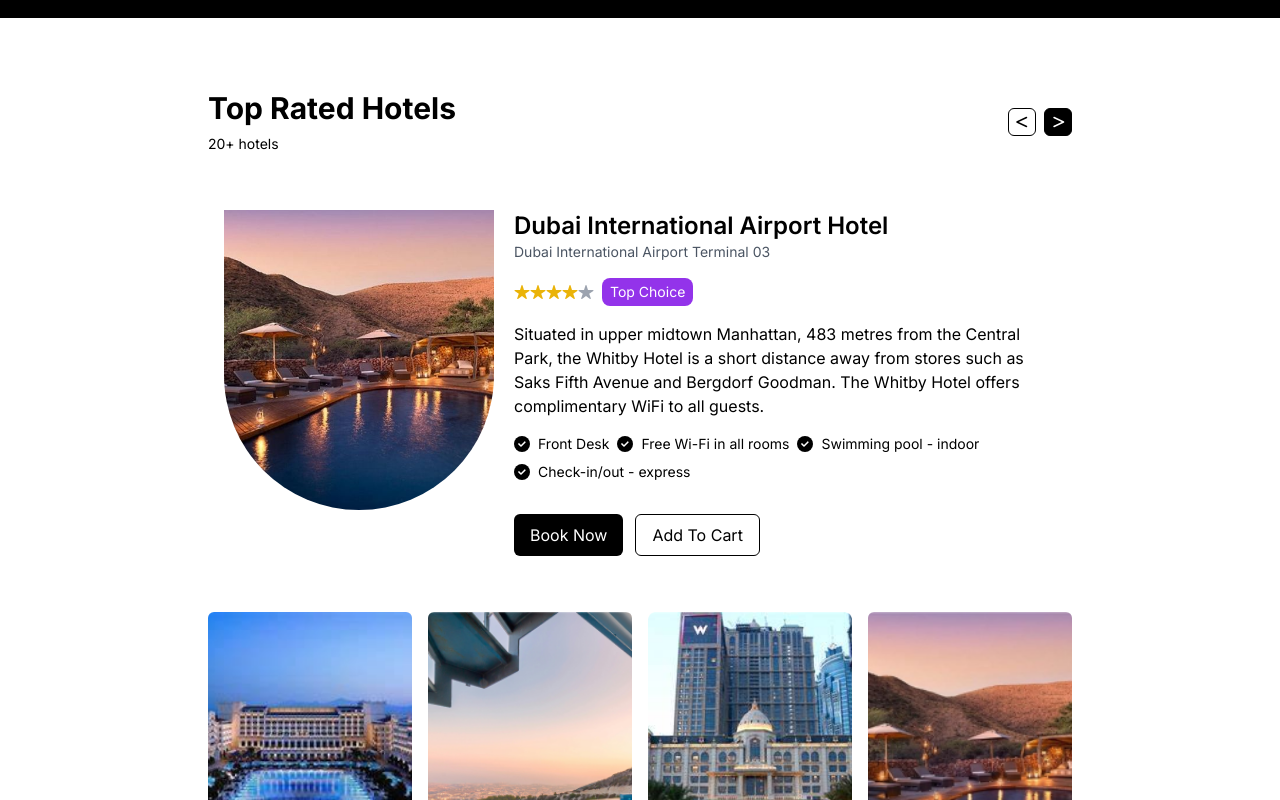
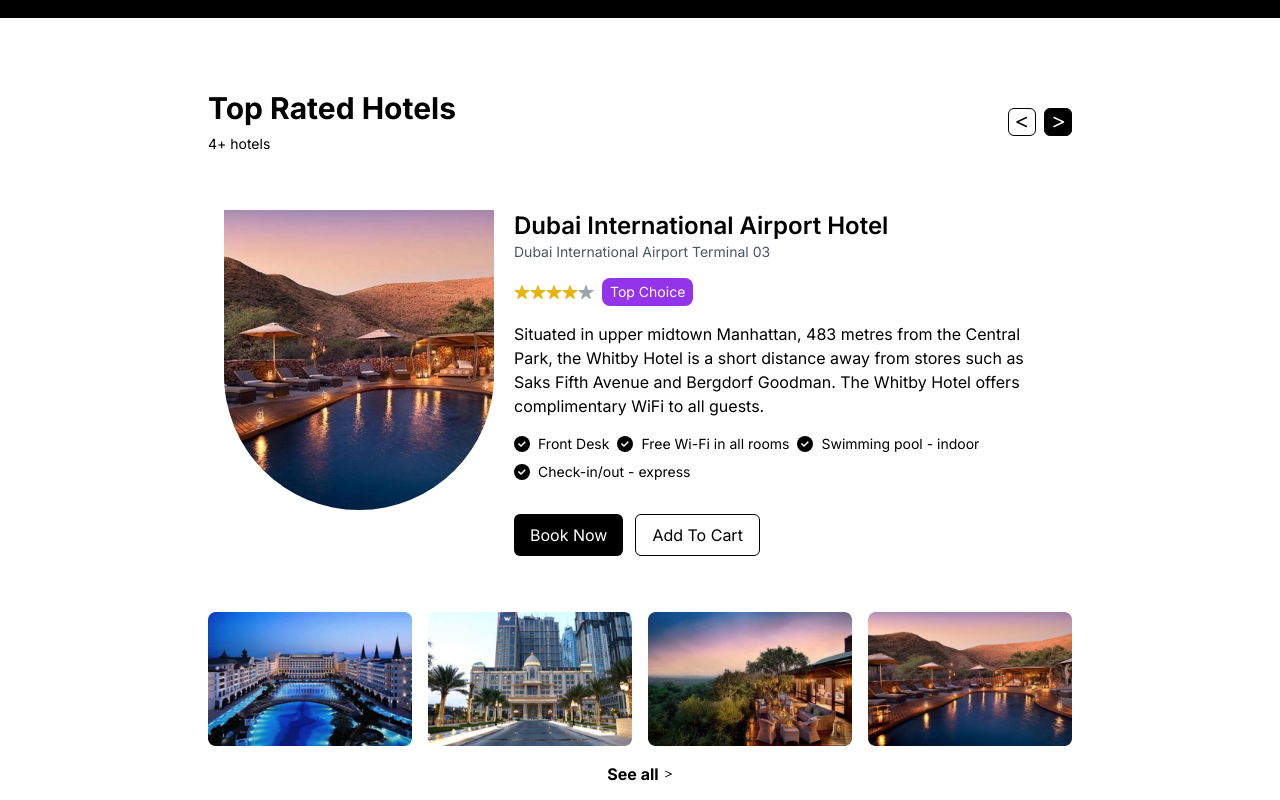
Before and after one commit to smalik21/Luxury_Hotel, a Next.js app: page /explore in a window 1280 px wide. Shown: the part 3680-4480 px from the top of the page. Built offline with nearby package versions, Linux system fonts and the light colour scheme.

Commit message:
carousel

```diff
--- a/src/components/explore/TopRatedHotels.jsx
+++ b/src/components/explore/TopRatedHotels.jsx
@@ -1,24 +1,115 @@
-import React from 'react';
+"use client";
+
+import React, { useState } from 'react';
 import { PiLessThanBold, PiGreaterThanBold } from "react-icons/pi";
 import { IoStar } from "react-icons/io5";
 import { FaCheck } from "react-icons/fa";
 
+const hotels = [
+  {
+    id: 1,
+    name: "Dubai International Airport Hotel",
+    location: "Dubai International Airport Terminal 03",
+    rating: 4,
+    description: "Situated in upper midtown Manhattan, 483 metres from the Central Park, the Whitby Hotel is a short distance away from stores such as Saks Fifth Avenue and Bergdorf Goodman. The Whitby Hotel offers complimentary WiFi to all guests.",
+    features: [
+      "Front Desk",
+      "Free Wi-Fi in all rooms",
+      "Swimming pool - indoor",
+      "Check-in/out - express"
+    ],
+    image: "./top-hotel.jpeg",
+    img1: "y1.png",
+    img2: "y2.png",
+    img3: "y3.png",
+    img4: "y4.png",
+  },
+  {
+    id: 2,
+    name: "New York Grand Hotel",
+    location: "New York, USA",
+    rating: 5,
+    description: "Luxury hotel located in the heart of New York City, offering stunning views of Central Park and impeccable service. Ideal for business and leisure travelers alike.",
+    features: [
+      "24-hour room service",
+      "Fitness center",
+      "Spa facilities",
+      "Business center"
+    ],
+    image: "./top-hotel.jpeg",
+    img1: "y1.png",
+    img2: "y2.png",
+    img3: "y3.png",
+    img4: "y4.png",
+  },
+  {
+    id: 3,
+    name: "London Skyline Resort",
+    location: "London, UK",
+    rating: 4,
+    description: "Experience the charm of London with a stay at our resort, offering luxurious rooms, fine dining, and easy access to iconic landmarks like the Big Ben and Buckingham Palace.",
+    features: [
+      "Rooftop bar",
+      "Concierge service",
+      "Event spaces",
+      "Valet parking"
+    ],
+    image: "./top-hotel.jpeg",
+    img1: "y5.png",
+    img2: "y4.png",
+    img3: "y6.png",
+    img4: "y2.png",
+  },
+  {
+    id: 4,
+    name: "Paris Eiffel Tower Hotel",
+    location: "Paris, France",
+    rating: 4,
+    description: "Enjoy breathtaking views of the Eiffel Tower from our elegant hotel rooms. Discover French cuisine at our onsite restaurant and explore Parisian culture nearby.",
+    features: [
+      "Eiffel Tower view rooms",
+      "Fine dining restaurant",
+      "Spa and wellness center",
+      "Airport shuttle service"
+    ],
+    image: "./top-hotel.jpeg",
+    img1: "y4.png",
+    img2: "y2.png",
+    img3: "y3.png",
+    img4: "y6.png",
+  }
+];
+
 const TopRatedHotels = () => {
+  const [currentIndex, setCurrentIndex] = useState(0);
+
+  const handlePrevClick = () => {
+    setCurrentIndex((prevIndex) => (prevIndex - 1 + hotels.length) % hotels.length);
+  };
+
+  const handleNextClick = () => {
+    setCurrentIndex((prevIndex) => (prevIndex + 1) % hotels.length);
+  };
+
+  const getVisibleHotel = () => {
+    return hotels[currentIndex];
+  };
+
   return (
     <div className="w-full p-4">
       <div className="w-full max-w-4xl mx-auto p-4">
         <div className="flex flex-col md:flex-row justify-between items-center mb-4">
           <div className="flex flex-col justify-center mb-4 md:mb-0">
             <h1 className="text-3xl text-black font-bold">Top Rated Hotels</h1>
-            <p className="text-black mt-2 text-sm">20+ hotels</p>
+            <p className="text-black mt-2 text-sm">{hotels.length}+ hotels</p>
           </div>
           <div className="flex gap-2 items-center justify-center">
-            <button aria-label="Previous">
+            <button aria-label="Previous" onClick={handlePrevClick}>
               <div className="bg-white text-black  w-7 h-7 flex items-center justify-center border border-black rounded-md hover:bg-gray-200 transition">
                 <PiLessThanBold />
               </div>
             </button>
-            <button aria-label="Next">
+            <button aria-label="Next" onClick={handleNextClick}>
               <div className="bg-black text-white border border-black w-7 h-7 flex items-center justify-center rounded-md hover:bg-gray-700 transition">
                 <PiGreaterThanBold />
               </div>
@@ -28,42 +119,33 @@
 
         <div className="flex flex-col md:flex-row w-full gap-5  mt-10 p-4 rounded-md">
           <div className="flex-shrink-0 w-[270px] h-[250px]">
-            <img src="./top-hotel.jpeg" alt="top hotel" className=" h-[300px] rounded-b-full object-cover md:w-auto" />
+            <img src={getVisibleHotel().image} alt="top hotel" className=" h-[300px] rounded-b-full object-cover md:w-auto" />
           </div>
 
           <div className="flex flex-col justify-center gap-4">
             <div>
-              <h1 className="text-2xl font-semibold text-black">Dubai International Airport Hotel</h1>
-              <p className="text-sm text-gray-600">Dubai International Airport Terminal 03</p>
+              <h1 className="text-2xl font-semibold text-black">{getVisibleHotel().name}</h1>
+              <p className="text-sm text-gray-600">{getVisibleHotel().location}</p>
             </div>
             <div className="flex items-center gap-2">
               <div className="flex items-center">
-                <IoStar className="text-yellow-500" />
-                <IoStar className="text-yellow-500" />
-                <IoStar className="text-yellow-500" />
-                <IoStar className="text-yellow-500" />
-                <IoStar className="text-gray-400" />
+                {[...Array(getVisibleHotel().rating)].map((_, index) => (
+                  <IoStar key={index} className="text-yellow-500" />
+                ))}
+                {[...Array(5 - getVisibleHotel().rating)].map((_, index) => (
+                  <IoStar key={index + getVisibleHotel().rating} className="text-gray-400" />
+                ))}
               </div>
               <span className="bg-purple-600 text-white px-2 py-1 rounded-lg text-sm">Top Choice</span>
             </div>
-            <p className="text-base text-black">Situated in upper midtown Manhattan, 483 metres from the Central Park, the Whitby Hotel is a short distance away from stores such as Saks Fifth Avenue and Bergdorf Goodman. The Whitby Hotel offers complimentary WiFi to all guests.</p>
+            <p className="text-base text-black">{getVisibleHotel().description}</p>
             <div className="flex flex-wrap gap-2">
-              <div className="flex items-center gap-2">
-                <FaCheck className="text-white bg-black rounded-full p-1" />
-                <span className="text-sm">Front Desk</span>
-              </div>
-              <div className="flex items-center gap-2">
-                <FaCheck className="text-white bg-black rounded-full p-1" />
-                <span className="text-sm">Free Wi-Fi in all rooms</span>
-              </div>
-              <div className="flex items-center gap-2">
-                <FaCheck className="text-white bg-black rounded-full p-1" />
-                <span className="text-sm">Swimming pool - indoor</span>
-              </div>
-              <div className="flex items-center gap-2">
-                <FaCheck className="text-white bg-black rounded-full p-1" />
-                <span className="text-sm">Check-in/out - express</span>
-              </div>
+              {getVisibleHotel().features.map((feature, index) => (
+                <div key={index} className="flex items-center gap-2">
+                  <FaCheck className="text-white bg-black rounded-full p-1" />
+                  <span className="text-sm">{feature}</span>
+                </div>
+              ))}
             </div>
             <div className="flex gap-3 mt-4">
               <button className="bg-black text-white px-4 py-2 rounded-md hover:bg-gray-800 transition">Book Now</button>
@@ -73,10 +155,9 @@
         </div>
 
         <div className="grid grid-cols-1 sm:grid-cols-2 md:grid-cols-4 gap-4 mt-10">
-          <img src="./Explore/Rectangle 5037.png" alt="Featured hotel 1" className="w-full h-full object-cover rounded-md" />
-          <img src="./Explore/Rectangle 5039.png" alt="Featured hotel 2" className="w-full h-full object-cover rounded-md" />
-          <img src="./Explore/Rectangle 5042.png" alt="Featured hotel 3" className="w-full h-full object-cover rounded-md" />
-          <img src="./Explore/Rectangle 5041.png" alt="Featured hotel 4" className="w-full h-full object-cover rounded-md" />
+          {[getVisibleHotel().img1, getVisibleHotel().img2, getVisibleHotel().img3, getVisibleHotel().img4].map((img, index) => (
+            <img key={index} src={img} alt={`Hotel ${getVisibleHotel().id} Image ${index + 1}`} className="w-full h-full object-cover rounded-md" />
+          ))}
         </div>
 
         <p className="text-center flex items-center justify-center gap-1 text-[16px] text-black font-bold mt-4">See all <span><PiGreaterThanBold className='text-[10px]'/></span></p>
```
